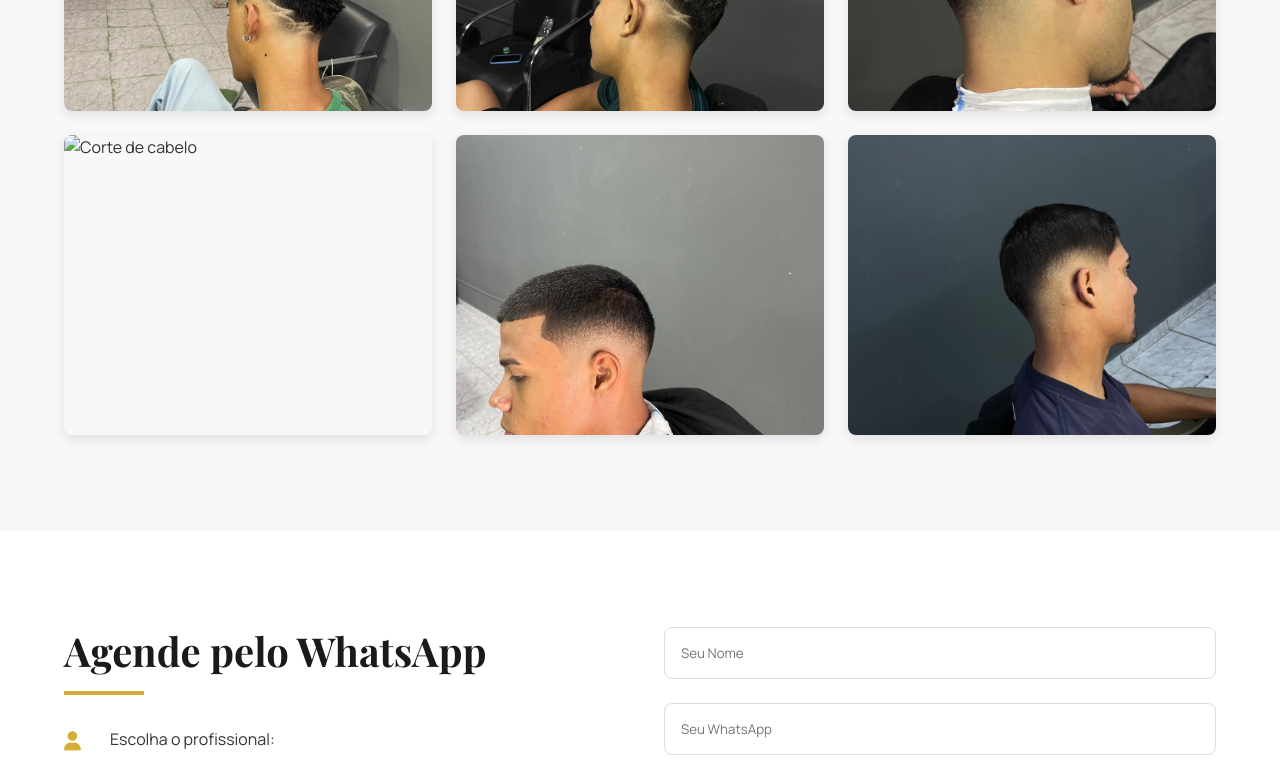
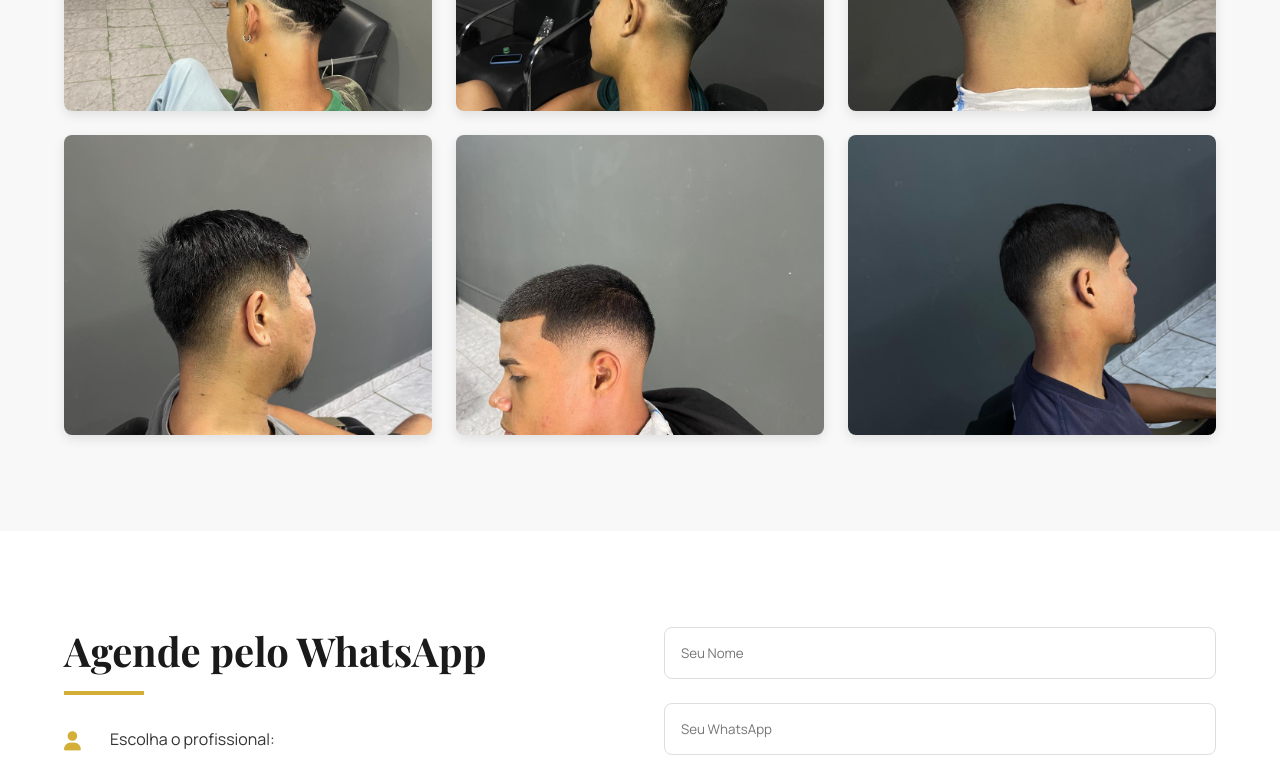
Before and after one commit to fabricio861/DiogoBarberClub, a plain HTML site: page index.html in a window 1280 px wide. Shown: the part 2940-3714 px from the top of the page. Drawn offline with nearby package versions, Linux system fonts and the light colour scheme.

Commit message:
arrumei tudo

```diff
--- a/index.html
+++ b/index.html
@@ -130,7 +130,7 @@
                         <img src="./components/corte 3.jpg" alt="Corte de cabelo" loading="lazy">
                     </div>
                     <div class="gallery-item">
-                        <img src="/Clientes/Diogo barber/components/corte 4.jpg" alt="Corte de cabelo" loading="lazy">
+                        <img src="./components/corte 4.jpg" alt="Corte de cabelo" loading="lazy">
                     </div>
                     <div class="gallery-item">
                         <img src="./components/corte 5.jpg" alt="Corte de cabelo" loading="lazy">
```
